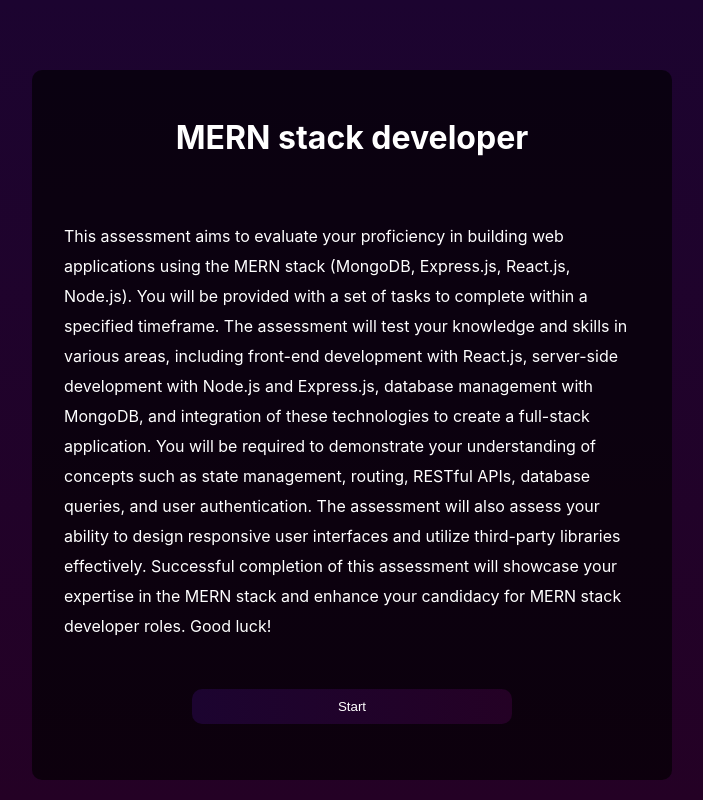
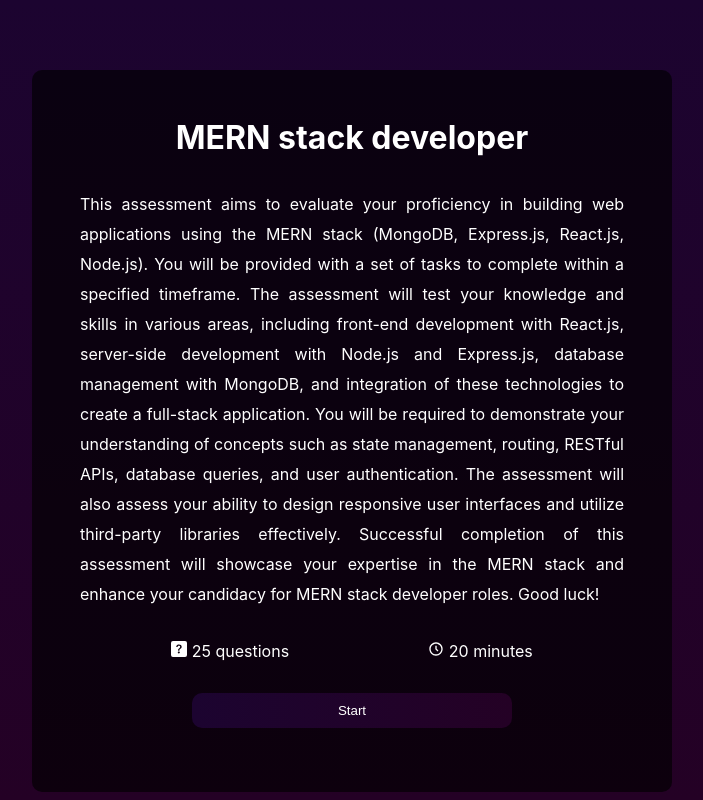
Before and after one commit to priyadharshini149/Assignment, a React (Create React App) app: page / in a window 1280 px wide. Both pictures are taken after typing "Sample", "name@example.com" into the empty fields and a click on the button "Register". Shown: the whole page, without its empty margins (288-991 px from the left). Built offline with nearby package versions, Linux system fonts and the light colour scheme.

Commit message:
timespent is calculated and updated in summary

```diff
--- a/src/Assignment/assignment.css
+++ b/src/Assignment/assignment.css
@@ -65,7 +65,7 @@
   position: absolute;
 
   top: 70px;
-bottom: 20px;
+
   padding: 3rem 0;
   background-color: rgba(0, 0, 0, 0.649);
   border-radius: 10px;
@@ -74,10 +74,12 @@
   text-align: center;
   margin-bottom: 2rem;
 }
-.description p {
-  padding: 2rem;
+.description .des {
+  padding: 0rem 3rem 1rem 3rem;
   line-height: 30px;
-  text-align: left;
+  text-align:justify;
+  margin-bottom: 1rem;
+
 }
 .description button {
   border-radius: 10px;
@@ -100,10 +102,15 @@
 
   padding: 1rem;
 }
-.timer-hide{
+.timer-hide {
   visibility: hidden;
 }
-@media only screen and (max-width: 800px) {
+.details{
+  display: flex;
+  justify-content: space-evenly;
+  margin-bottom: 1rem;
+}
+@media only screen and (max-width: 1100px) {
   .assign {
     width: 100%;
 
@@ -115,17 +122,16 @@
     width: 95%;
     margin: 9px;
   }
-  .description{
+  .description {
     width: 95%;
     margin: 9px;
     top: 20px;
-
   }
-  .description p {
-
+  .description .des {
     overflow: scroll;
     line-height: 30px;
-    text-align: left;
+   margin-bottom: 2rem;
+   padding: 0rem 2rem 1rem 2rem;
     height: 50vh;
   }
 }
--- a/src/Assignment/assignment.jsx
+++ b/src/Assignment/assignment.jsx
@@ -1,7 +1,9 @@
 import React, { useState, useEffect,useCallback } from "react";
 import "./assignment.css";
+import { BsFillQuestionSquareFill } from 'react-icons/bs';
+import {BiTimeFive} from 'react-icons/bi';
 
-const Assignment = ({ questionsData, onFinishAssessment }) => {
+const Assignment = ({ questionsData, onFinishAssessment,timeSpent }) => {
   const [currentQuestion, setCurrentQuestion] = useState(0);
   const [selectedAnswers, setSelectedAnswers] = useState([]);
 
@@ -13,8 +15,10 @@
   const [remainingTime, setRemainingTime] = useState(timer * 60);
 
   const handleFinish = useCallback(() => {
+    let timespent=(timer*60)-remainingTime;
+    timeSpent(timespent);
     onFinishAssessment(selectedAnswers);
-  }, [onFinishAssessment, selectedAnswers]);
+  }, [onFinishAssessment, selectedAnswers,remainingTime,timer,timeSpent]);
 
   useEffect(() => {
     if (start && remainingTime > 0) {
@@ -55,7 +59,11 @@
       )}
       <div className={start ? "description-hide" : "description"}>
         <h1>{assignment.assessmentName}</h1>
-        <p>{assignment.description}</p>
+        <p className="des">{assignment.description}</p>
+        <div className="details" >
+          <p> <BsFillQuestionSquareFill />   {assignment.questions.length} questions</p>
+          <p><BiTimeFive />  {timer} minutes</p>
+        </div>
         <button
           onClick={() => {
             assignStart();
--- a/src/Summary/summary.css
+++ b/src/Summary/summary.css
@@ -19,30 +19,39 @@
   padding: 1rem;
   background-color: rgba(0, 0, 0, 0.649);
   border-radius: 10px;
-
 }
-.sumQu li{
+.sumQu li {
   background-color: rgba(59, 58, 58, 0.202);
   margin: 1rem;
 }
-.sumQu p{
+.sumQu p {
   padding: 1rem;
 }
-.correctAns{
-  color:green;
-
+.correctAns {
+  color: green;
 }
-.inactive{
+.inactive {
   visibility: hidden;
 }
-.wrong{
-  color:red;
+.wrong {
+  color: red;
 }
 .sumQu ul {
   list-style: none;
 }
 ::-webkit-scrollbar {
   display: none;
+}
+.user_details {
+  display: flex;
+  justify-content: space-between;
+  margin: 1rem 0rem 1rem;
+  font-family: 'Gill Sans', 'Gill Sans MT', Calibri, 'Trebuchet MS', sans-serif;
+}
+.test_details {
+  margin-top: 2rem;
+ border: 1px solid rgb(77, 77, 77);
+ padding: 1rem 2rem 1rem 2rem;
 }
 @media only screen and (max-width: 800px) {
   .summary {
--- a/src/Summary/summary.jsx
+++ b/src/Summary/summary.jsx
@@ -1,7 +1,7 @@
 import React from "react";
 import "./summary.css";
 
-const Summary = ({ questionsData, selectedAnswers, name }) => {
+const Summary = ({ questionsData, selectedAnswers, name,timeSpent }) => {
   const questions = questionsData[0].questions;
 
   const calcScore = () => {
@@ -17,14 +17,27 @@
     const correctPercentage = (correctAnswer / questions.length) * 100;
     return correctPercentage;
   };
-  const score = calcScore();
+  const scorePercent = calcScore();
+  const score=(scorePercent/100)*questions.length
+
 
   return (
     <div>
       <div className="summary">
         <h1>Assessment Summary</h1>
-        <h2>Name: {name}</h2>
-        <h2>Score: {score}%</h2>
+        <div className="test_details">
+        <div className="user_details">
+        <h3>Name: {name}</h3>
+        <h3>Score: {score} / 25</h3>
+
+        </div>
+        <div className="user_details">
+
+        <h3>Time taken: {timeSpent} sec</h3>
+        <h3>Score Percentage: {scorePercent} %</h3>
+        </div>
+        </div>
+
         {/* <h2>Score Percentage: {score.correctPercentage}</h2> */}
         <div className="sumQu">
 
```
